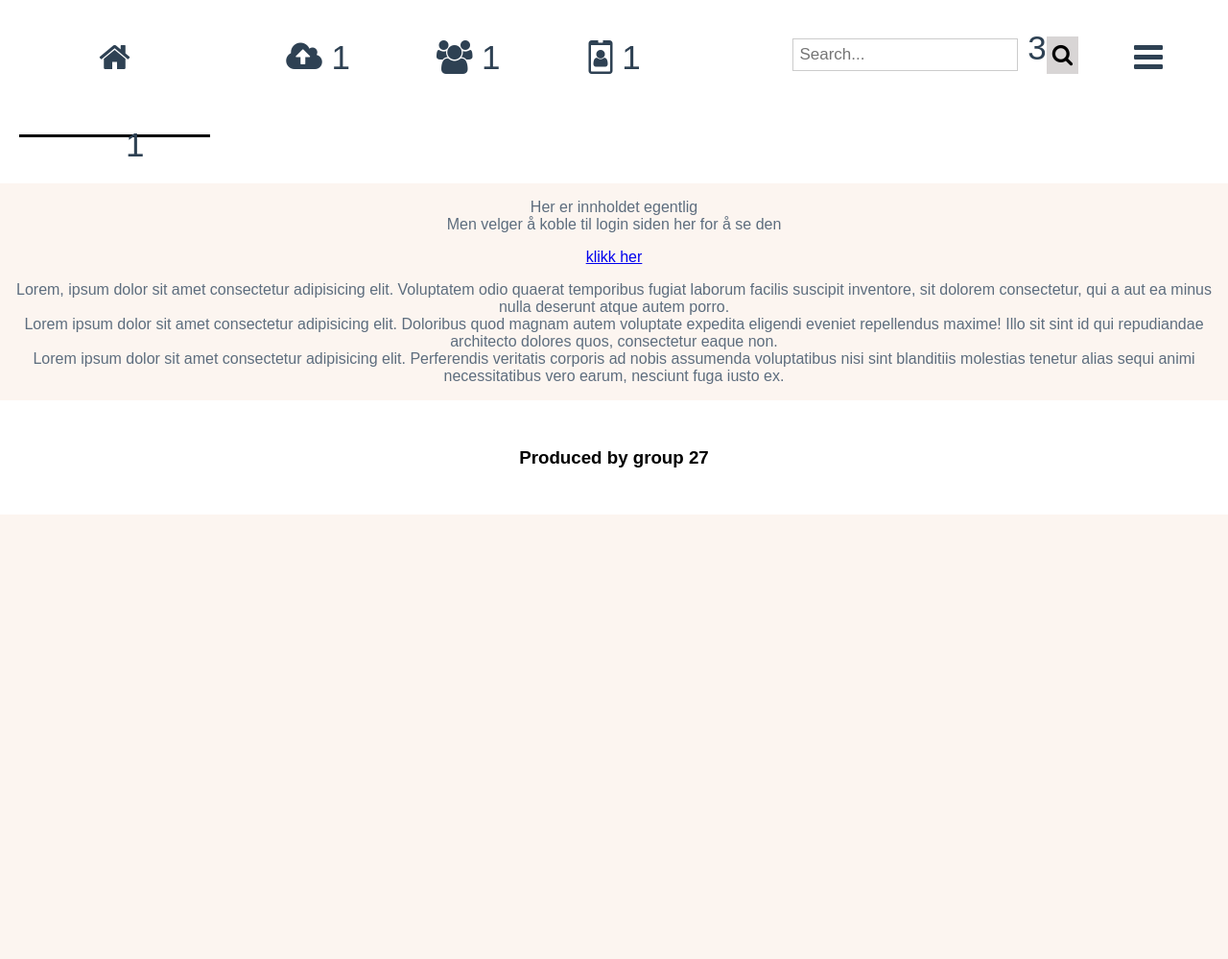
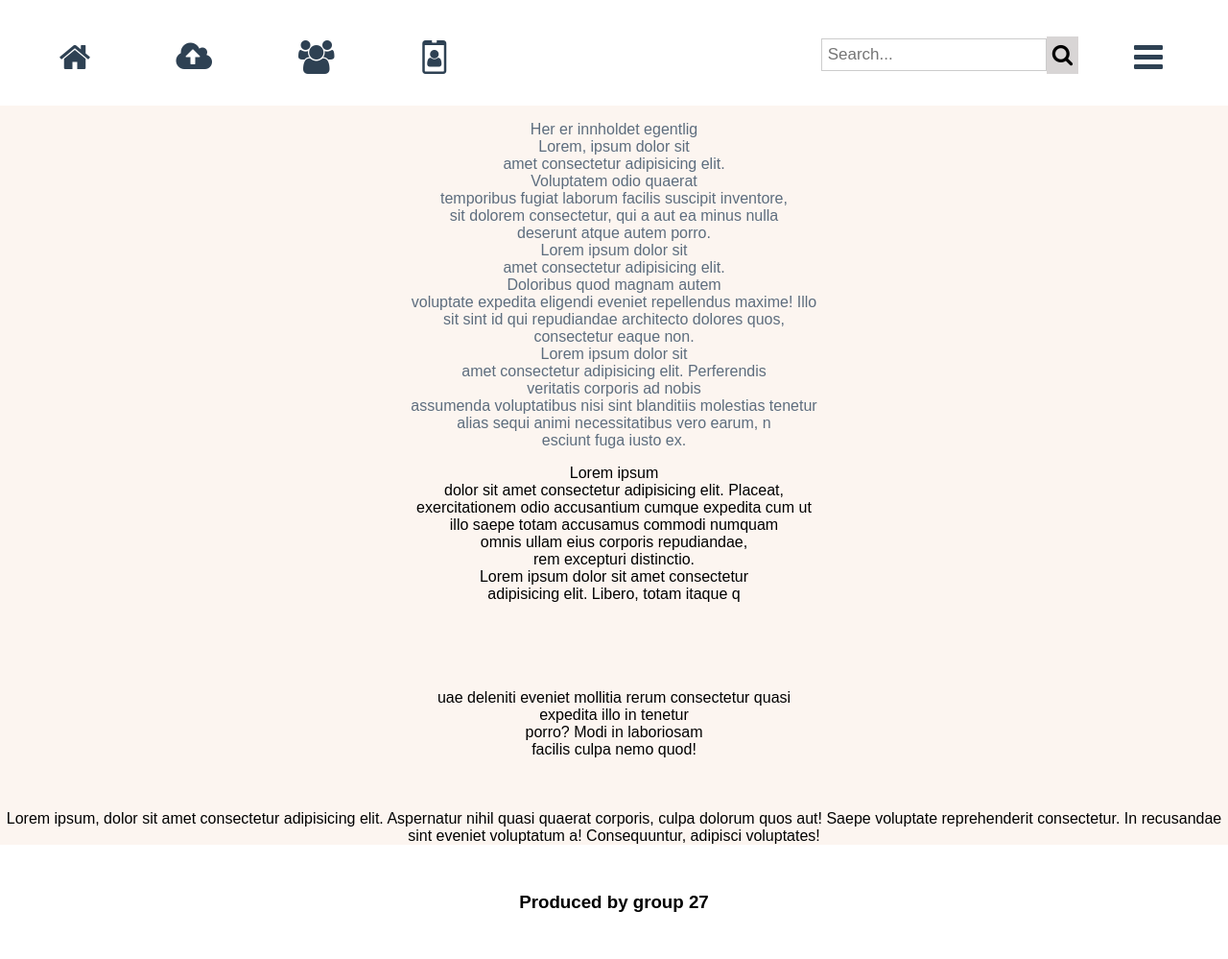
Before and after one commit to DAT250GRUPPEN/social, a Flask app: page /index in a window 1280 px wide. Shown: the whole page at 96% size. Before the commit the page ends 536 px from the top, so only its background shows below. Run offline with Flask 2, Linux system fonts and the light colour scheme.

Commit message:
litt bedre mellom sidene...

```diff
--- a/atsocial/templates/index.html
+++ b/atsocial/templates/index.html
@@ -13,16 +13,21 @@
     <!-- Her er hovedmeny-->
     {% for page in pages %}
     <li>
+
+
+
         <a href={{url_for("page", page_id=page.id )}}>
+
         <div class="tooltip"><i class= '{{page.figure_name }}'></i>
+
         <span class="tooltiptext">{{page.title}}</span>
-        </div>
-        {% if page.id == 1 %}
-        <a class="active"></a>
-        {% endif %}
-        1 <!-- Disse er kun markeringer for egen del-->
-        </a>
-
+        </div></a>
+            <!--
+            {% if page.id == 0 %}
+            <a class="active"></a>
+            {% endif %}
+            vurderer å fjerne denne...
+            -->
     {% endfor %}
 
 
@@ -36,7 +41,6 @@
         <i class="fa fa-cogs"></i> Settings</a>
         <a href="ekstrapage.html"><i class="fa fa-question-circle-o"></i> Help/FAQ</a>
         <a href="ekstrapage.html"><i class="fa fa-lock"></i> Log Out</a>
-        2 <!-- Disse er kun markeringer for egen del-->
         </div>
         </li>
     <!---->
@@ -48,7 +52,7 @@
         <form action="/action_page.php" method="GET">
         <label for="searchword"></label>
         <input id="searchword" type="text" name="search" placeholder="Search..." >
-        <button type="submit"><i class="fa fa-search"></i></button>3 <!-- Disse er kun markeringer for egen del-->
+        <button type="submit"><i class="fa fa-search"></i></button>
         </li></form>
     </li>
 </ul>
@@ -57,13 +61,21 @@
 
 
 {% block content %}
-<p> Her er innholdet egentlig <br> Men velger å koble til login siden her for å se den</p>
-<a href="/atsocial/templates/login.html" > klikk her</a>
-<p>Lorem, ipsum dolor sit amet consectetur adipisicing elit. Voluptatem odio quaerat temporibus fugiat laborum facilis suscipit inventore, sit dolorem consectetur, qui a aut ea minus nulla deserunt atque autem porro.
+<p> Her er innholdet egentlig <br>
+Lorem, ipsum dolor sit <br>amet consectetur adipisicing elit. <br>Voluptatem odio quaerat <br>temporibus fugiat laborum facilis suscipit inventore,<br> sit dolorem consectetur, qui a aut ea minus nulla <br>deserunt atque autem porro.
 <br>
-Lorem ipsum dolor sit amet consectetur adipisicing elit. Doloribus quod magnam autem voluptate expedita eligendi eveniet repellendus maxime! Illo sit sint id qui repudiandae architecto dolores quos, consectetur eaque non.
+Lorem ipsum dolor sit <br>amet consectetur adipisicing elit.<br> Doloribus quod magnam autem <br>voluptate expedita eligendi eveniet repellendus maxime! Illo <br>sit sint id qui repudiandae architecto dolores quos,<br> consectetur eaque non.
 <br>
-Lorem ipsum dolor sit amet consectetur adipisicing elit. Perferendis veritatis corporis ad nobis assumenda voluptatibus nisi sint blanditiis molestias tenetur alias sequi animi necessitatibus vero earum, nesciunt fuga iusto ex.
+Lorem ipsum dolor sit <br>amet consectetur adipisicing elit. Perferendis <br>veritatis corporis ad nobis <br>assumenda voluptatibus nisi sint blanditiis molestias tenetur <br>alias sequi animi necessitatibus vero earum, n<br>esciunt fuga iusto ex.
+</p>
+Lorem ipsum <br>dolor sit amet consectetur adipisicing elit. Placeat,<br> exercitationem odio accusantium cumque expedita cum ut<br> illo saepe totam accusamus commodi numquam<br> omnis ullam eius corporis repudiandae,<br> rem excepturi distinctio.
+<br>
+Lorem ipsum dolor sit amet consectetur <br>adipisicing elit. Libero, totam itaque q<br>
 
-</p>
+<br><br><br><br><br>uae deleniti eveniet mollitia rerum consectetur quasi <br>expedita illo in tenetur<br> porro? Modi in laboriosam <br>facilis culpa nemo quod!
+<br><br><br><br>
+Lorem ipsum, dolor sit amet consectetur adipisicing elit. Aspernatur nihil quasi quaerat corporis, culpa dolorum quos aut! Saepe voluptate reprehenderit consectetur. In recusandae sint eveniet voluptatum a! Consequuntur, adipisci voluptates!
+
+
+
 {% endblock content %}
--- a/atsocial/templates/users.html
+++ b/atsocial/templates/users.html
@@ -15,7 +15,7 @@
 
 
 {% block title %}
-    {{usernumber.id}}
+    {{usernumber.name}}
 {% endblock title %}
 
 
--- a/atsocial/views.py
+++ b/atsocial/views.py
@@ -28,9 +28,11 @@ def index():            # pages kunne ha hettet noe annet og att lik pages: side
 
 @app.route('/page/<int:page_id>') # Hovedmenyen
 def page(page_id):
-    return render_template('page.html', page=pages[page_id - 1])
+    if pages[page_id - 1] == 0:
+        return render_template('index.html', pages = pages)
+    else:
+        return render_template('page.html', page=pages[page_id - 1])
 # Kan mend fordel dobbeltsjekkes med "flask routing exercise" - filmen.
-
 
 
 @app.route('/users/<int:userspages_id>') # Husk at id-en for input username i registreringen heter "username"
```
Also changed, not shown: atsocial/templates/page.html (+4 -14 lines).
